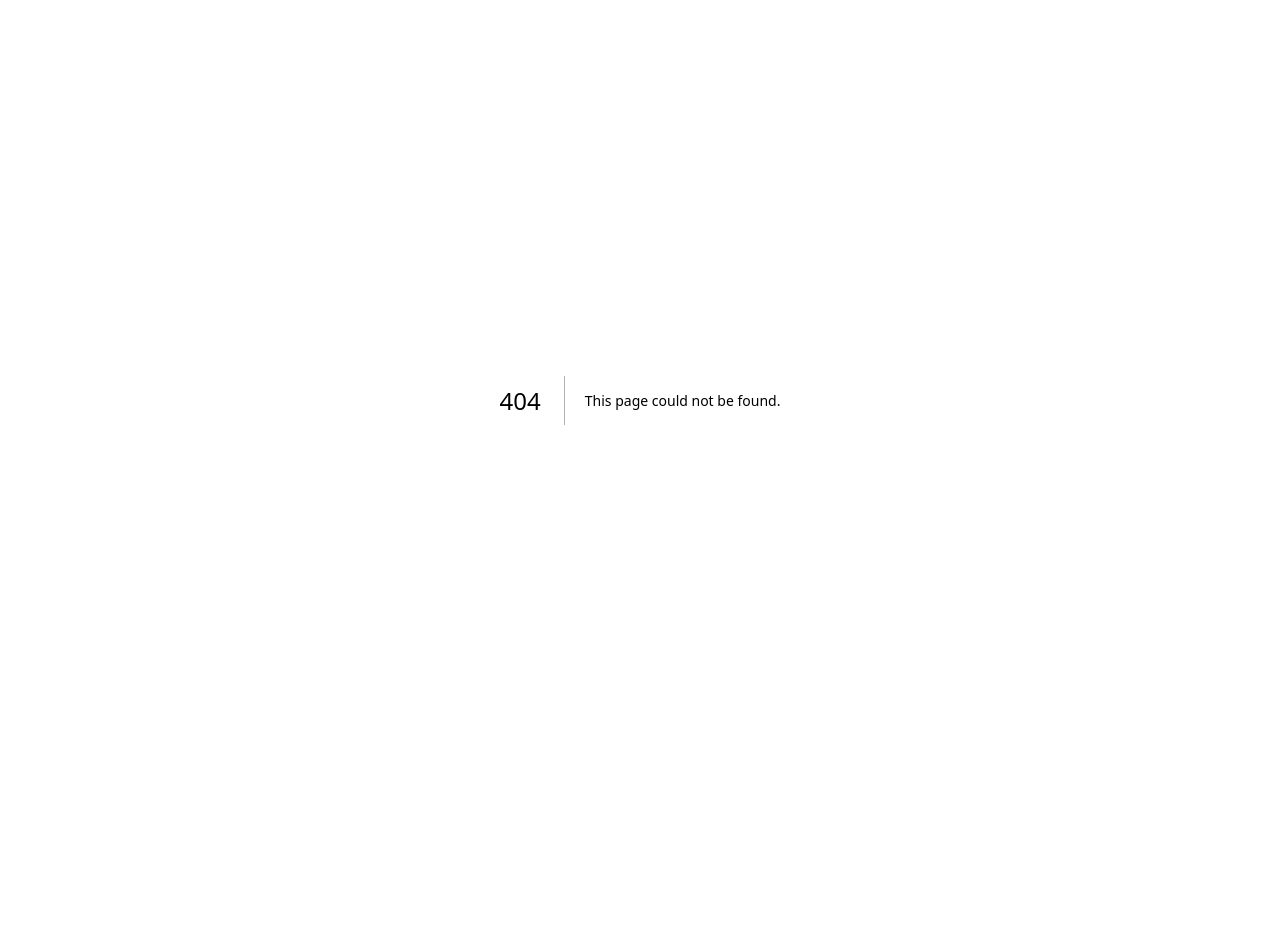
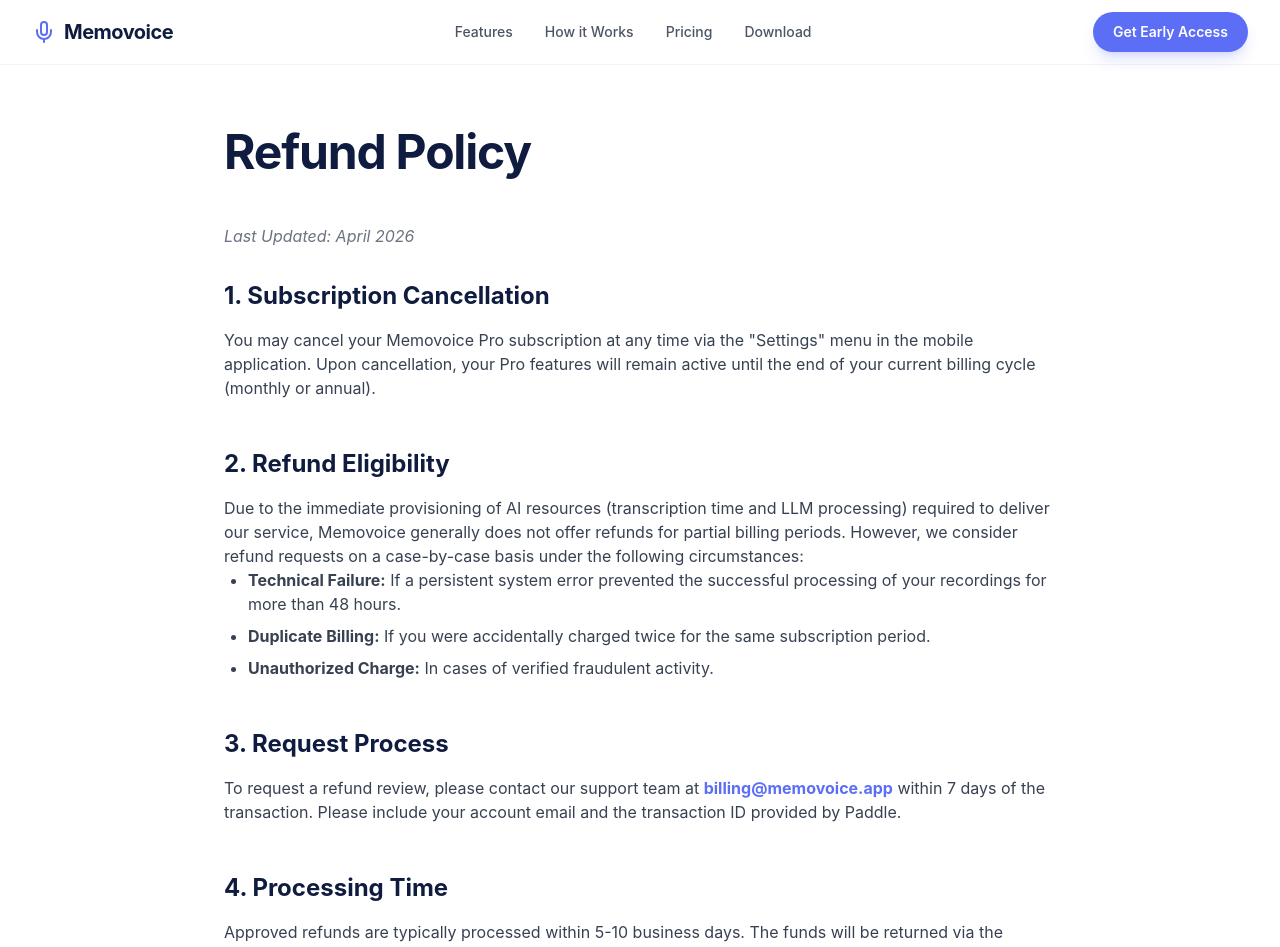
Before and after one commit to EcodeJR/meetmind, a Next.js app in the folder landing/: page /refunds in a window 1280 px wide. Before the commit this address had no page. Shown: the top 947 px of the page. Before the commit the page ends 800 px from the top, so only its background shows below. Built offline with nearby package versions, Linux system fonts and the light colour scheme.

Commit message:
feat: implement refund policy page and shared landing page components

```diff
--- a/landing/package.json
+++ b/landing/package.json
@@ -13,7 +13,7 @@
     "clsx": "^2.1.1",
     "framer-motion": "^11.11.11",
     "lucide-react": "^0.454.0",
-    "next": "15.1.7",
+    "next": "16.2.4",
     "react": "19.0.0",
     "react-dom": "19.0.0",
     "tailwind-merge": "^2.5.4"
@@ -24,7 +24,7 @@
     "@types/react": "^19",
     "@types/react-dom": "^19",
     "eslint": "^9",
-    "eslint-config-next": "15.1.7",
+    "eslint-config-next": "16.2.4",
     "postcss": "^8",
     "tailwindcss": "^3.4.1",
     "typescript": "^5"
--- /dev/null
+++ b/landing/src/app/pricing/page.tsx
@@ -0,0 +1,44 @@
+import React from 'react';
+import Navbar from '@/components/Navbar';
+import { Pricing, Footer } from '@/components/BrandSections';
+
+export const metadata = {
+  title: 'Pricing | Memovoice',
+  description: 'Choose the right plan for your professional transcription and AI summary needs.',
+};
+
+export default function PricingPage() {
+  return (
+    <main className="min-h-screen bg-white">
+      <Navbar />
+      <div className="pt-32 pb-20">
+        <div className="max-w-7xl mx-auto px-4 sm:px-6 lg:px-8 text-center mb-16">
+          <h1 className="text-4xl lg:text-6xl font-bold text-primary mb-6 tracking-tight">Simple, Transparent Pricing</h1>
+          <p className="text-gray-500 text-xl max-w-2xl mx-auto">
+            Scale your institutional intelligence with plans designed for individuals and professional teams.
+          </p>
+        </div>
+        <Pricing />
+
+        {/* Additional Pricing Context */}
+        <section className="py-20 bg-gray-50/50 mt-20">
+          <div className="max-w-4xl mx-auto px-4 grid md:grid-cols-2 gap-12">
+            <div>
+              <h3 className="text-xl font-bold text-primary mb-4">Enterprise Grade Security</h3>
+              <p className="text-gray-600 leading-relaxed">
+                All plans include TLS 1.3 encryption, SOC2-compliant data handling, and our strict &quot;Privacy-First&quot; data processing architecture.
+              </p>
+            </div>
+            <div>
+              <h3 className="text-xl font-bold text-primary mb-4">Flexible Subscriptions</h3>
+              <p className="text-gray-600 leading-relaxed">
+                Upgrade, downgrade, or cancel at any time. Your professional data remains yours, even if you decide to pause your subscription.
+              </p>
+            </div>
+          </div>
+        </section>
+      </div>
+      <Footer />
+    </main>
+  );
+}
--- /dev/null
+++ b/landing/src/app/refunds/page.tsx
@@ -0,0 +1,63 @@
+import React from 'react';
+import Navbar from '@/components/Navbar';
+import { Footer } from '@/components/BrandSections';
+
+export const metadata = {
+  title: 'Refund Policy | Memovoice',
+  description: 'Review our institutional refund and subscription cancellation policies.',
+};
+
+export default function RefundPage() {
+  return (
+    <main className="min-h-screen bg-white">
+      <Navbar />
+      <div className="pt-32 pb-20 max-w-4xl mx-auto px-4 sm:px-6 lg:px-8">
+        <h1 className="text-4xl lg:text-5xl font-bold text-primary mb-12 tracking-tight">Refund Policy</h1>
+        <p className="text-gray-500 mb-8 italic">Last Updated: April 2026</p>
+
+        <div className="prose prose-lg prose-slate max-w-none space-y-12 text-gray-700">
+          <section>
+            <h2 className="text-2xl font-bold text-primary mb-4">1. Subscription Cancellation</h2>
+            <p>
+              You may cancel your Memovoice Pro subscription at any time via the &quot;Settings&quot; menu in the mobile application. Upon cancellation, your Pro features will remain active until the end of your current billing cycle (monthly or annual).
+            </p>
+          </section>
+
+          <section>
+            <h2 className="text-2xl font-bold text-primary mb-4">2. Refund Eligibility</h2>
+            <p>
+              Due to the immediate provisioning of AI resources (transcription time and LLM processing) required to deliver our service, Memovoice generally does not offer refunds for partial billing periods. However, we consider refund requests on a case-by-case basis under the following circumstances:
+            </p>
+            <ul className="list-disc pl-6 space-y-2">
+              <li><strong>Technical Failure:</strong> If a persistent system error prevented the successful processing of your recordings for more than 48 hours.</li>
+              <li><strong>Duplicate Billing:</strong> If you were accidentally charged twice for the same subscription period.</li>
+              <li><strong>Unauthorized Charge:</strong> In cases of verified fraudulent activity.</li>
+            </ul>
+          </section>
+
+          <section>
+            <h2 className="text-2xl font-bold text-primary mb-4">3. Request Process</h2>
+            <p>
+              To request a refund review, please contact our support team at <span className="font-bold text-accent">billing@memovoice.app</span> within 7 days of the transaction. Please include your account email and the transaction ID provided by Paddle.
+            </p>
+          </section>
+
+          <section>
+            <h2 className="text-2xl font-bold text-primary mb-4">4. Processing Time</h2>
+            <p>
+              Approved refunds are typically processed within 5-10 business days. The funds will be returned via the original payment method used through our processor, Paddle.
+            </p>
+          </section>
+
+          <section>
+            <h2 className="text-2xl font-bold text-primary mb-4">5. Modifications</h2>
+            <p>
+              Memovoice reserves the right to modify this refund policy to align with institutional standards and the requirements of our payment partners.
+            </p>
+          </section>
+        </div>
+      </div>
+      <Footer />
+    </main>
+  );
+}
--- a/landing/src/components/BrandSections.tsx
+++ b/landing/src/components/BrandSections.tsx
@@ -289,10 +289,11 @@ export const Footer = () => (
         <div>
           <h4 className="font-bold text-primary mb-6">Product</h4>
           <ul className="space-y-4 text-gray-500 text-sm">
-            <li><Link href="#features" className="hover:text-accent transition-colors">Features</Link></li>
-            <li><Link href="#pricing" className="hover:text-accent transition-colors">Pricing</Link></li>
+            <li><Link href="/#features" className="hover:text-accent transition-colors">Features</Link></li>
+            <li><Link href="/pricing" className="hover:text-accent transition-colors">Pricing</Link></li>
             <li><Link href="/privacy" className="hover:text-accent transition-colors">Privacy Policy</Link></li>
             <li><Link href="/terms" className="hover:text-accent transition-colors">Terms of Service</Link></li>
+            <li><Link href="/refunds" className="hover:text-accent transition-colors">Refund Policy</Link></li>
           </ul>
         </div>
 
--- a/landing/src/components/Navbar.tsx
+++ b/landing/src/components/Navbar.tsx
@@ -15,10 +15,10 @@ const Navbar = () => {
           </Link>
 
           <div className="hidden md:flex items-center gap-8">
-            <Link href="#features" className="text-sm font-medium text-gray-600 hover:text-accent transition-colors">Features</Link>
-            <Link href="#how-it-works" className="text-sm font-medium text-gray-600 hover:text-accent transition-colors">How it Works</Link>
-            <Link href="#pricing" className="text-sm font-medium text-gray-600 hover:text-accent transition-colors">Pricing</Link>
-            <Link href="#download" className="text-sm font-medium text-gray-600 hover:text-accent transition-colors">Download</Link>
+            <Link href="/#features" className="text-sm font-medium text-gray-600 hover:text-accent transition-colors">Features</Link>
+            <Link href="/#how-it-works" className="text-sm font-medium text-gray-600 hover:text-accent transition-colors">How it Works</Link>
+            <Link href="/pricing" className="text-sm font-medium text-gray-600 hover:text-accent transition-colors">Pricing</Link>
+            <Link href="/#download" className="text-sm font-medium text-gray-600 hover:text-accent transition-colors">Download</Link>
           </div>
 
           <div className="flex items-center gap-4">
```
